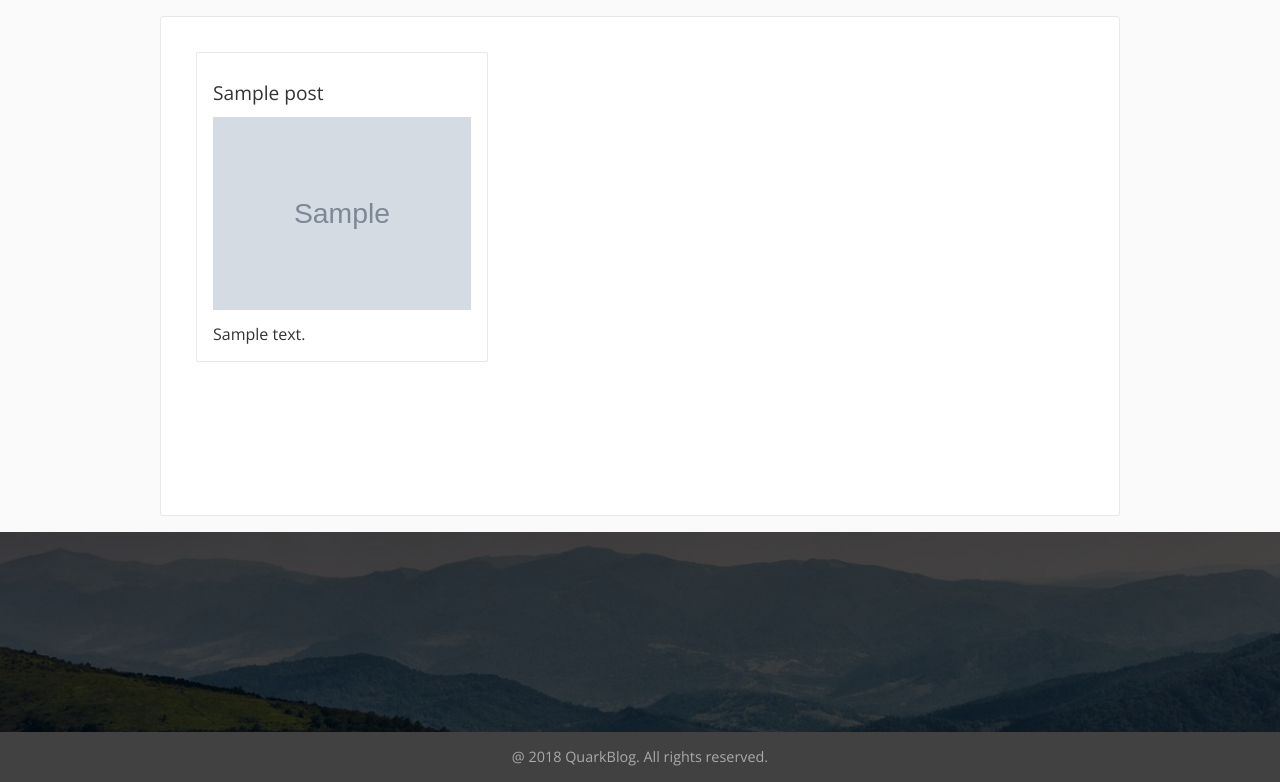
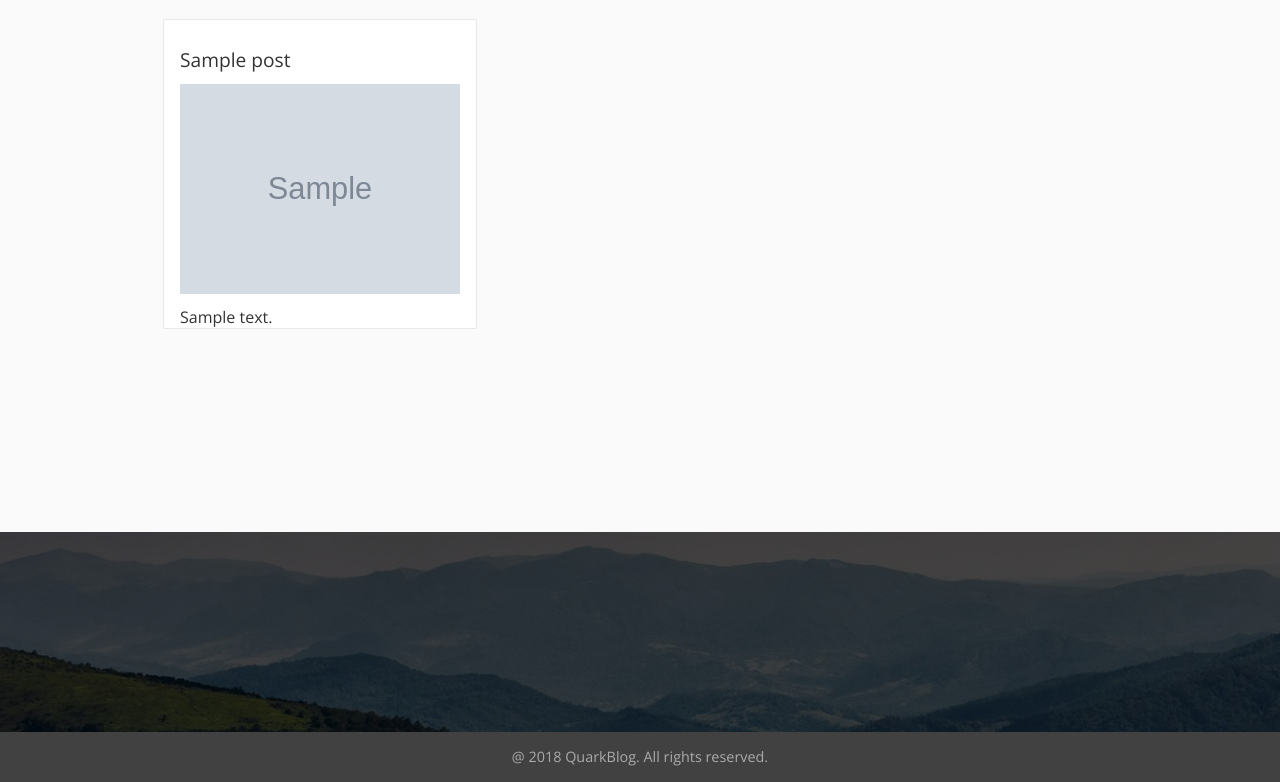
Before and after one commit to usbpendrive/quarkblog, a Django app: page / in a window 1280 px wide. Shown: the part 200-982 px from the top of the page. Run offline with Django 3.2, Linux system fonts and the light colour scheme; tables that the repository leaves empty hold one stand-in row (values such as "Sample post"); grey boxes marked "Sample" are stand-in pictures; some libraries are stand-ins or nearby versions.

Commit message:
Tweaking homepage

```diff
--- a/base/static/base/css/layout.scss
+++ b/base/static/base/css/layout.scss
@@ -9,4 +9,9 @@
   @include for-999-up {
     width: 60em;
   }
+  &--no-box {
+    padding: 0;
+    background-color: inherit;
+    border: inherit;
+  }
 }
--- a/base/static/base/css/style.css
+++ b/base/static/base/css/style.css
@@ -78,6 +78,10 @@ ul {
   @media (min-width: 999px) {
     .main {
       width: 60em; } }
+  .main--no-box {
+    padding: 0;
+    background-color: inherit;
+    border: inherit; }
 
 .menu {
   list-style: none;
--- a/base/templates/base/base.html
+++ b/base/templates/base/base.html
@@ -36,7 +36,7 @@
     <div class="header-slogan">Thoughts on <strong>Artificial Intelligence</strong></div>
 </div>
 
-<div class="main">
+<div class="main {% block hidebox %}{% endblock %}">
 {% block h1 %}{% endblock %}
 {% block content %}{% endblock %}
 </div>
--- a/base/templates/base/home.html
+++ b/base/templates/base/home.html
@@ -1,4 +1,6 @@
 {% extends 'base/base.html' %}
+{% block title %}{{ title }}{% endblock %}
+{% block hidebox %}main--no-box{% endblock %}
 {% block content %}
     {% include 'base/_grid.html' %}
 {% endblock %}
```
